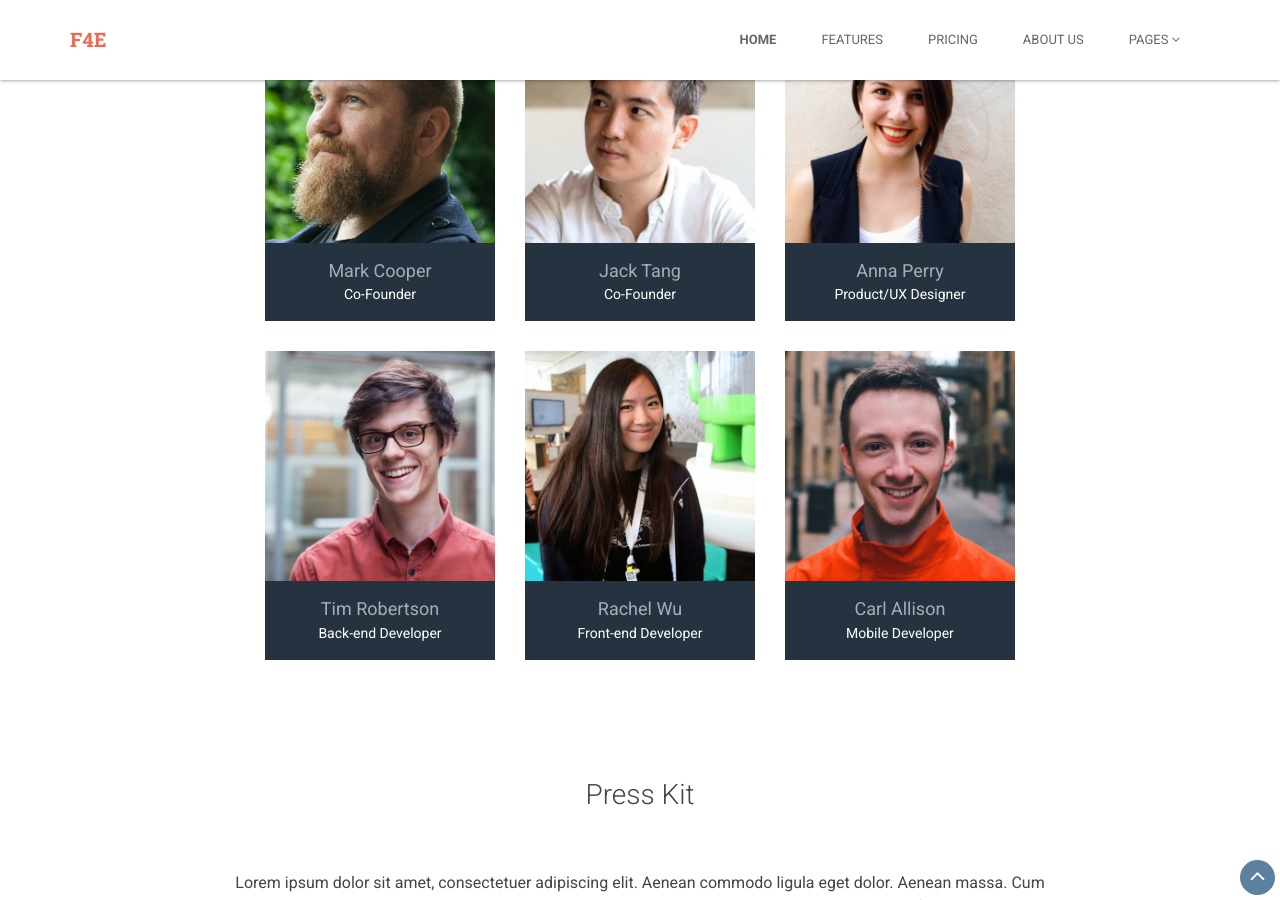
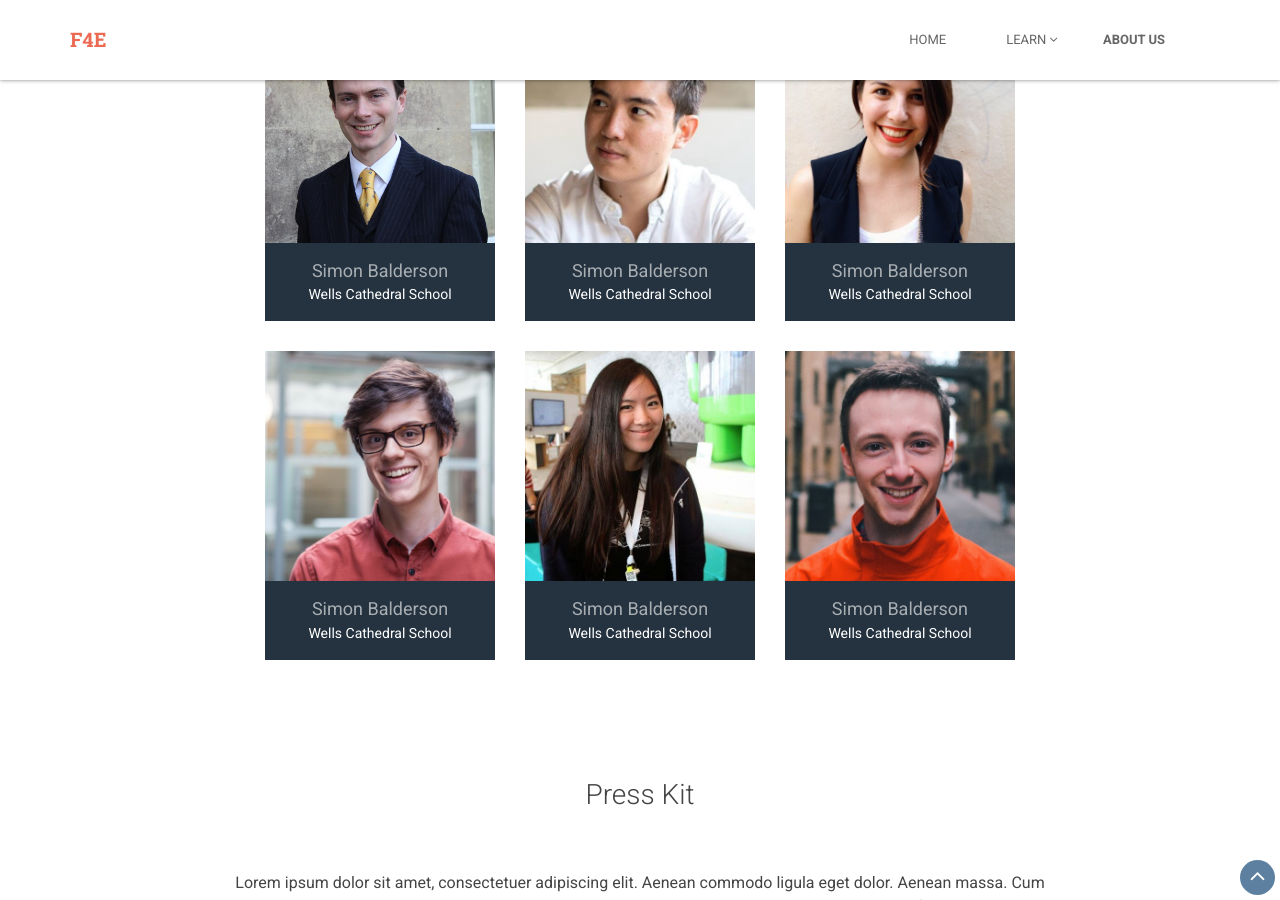
Before and after one commit to SWBalderson/FoundationsForExcellence, a Jekyll site: the page built from about.html, in a window 1280 px wide and 900 px high, scrolled down 963 px. Built offline with Jekyll 4.4.1, drawn with Linux system fonts in a browser that asks for light colours; comment, search, counter and statistics services are not loaded; some of the changed text lies outside the part shown.

Commit message:
More jekyll adaptations

```diff
--- /dev/null
+++ b/_data/people.yml
@@ -0,0 +1,31 @@
+- name: Simon Balderson
+  img: member-1.png
+  institution: Wells Cathedral School
+  linkedin: https://uk.linkedin.com/in/simonbalderson
+  twitter: https://twitter.com/WellsComputing
+  www: http://www.wellscathedralschool.org
+- name: Simon Balderson
+  img: member-2.png
+  institution: Wells Cathedral School
+  linkedin: https://uk.linkedin.com/in/simonbalderson
+  www: http://www.wellscathedralschool.org
+- name: Simon Balderson
+  img: member-3.png
+  institution: Wells Cathedral School
+  linkedin: https://uk.linkedin.com/in/simonbalderson
+  www: http://www.wellscathedralschool.org
+- name: Simon Balderson
+  img: member-4.png
+  institution: Wells Cathedral School
+  linkedin: https://uk.linkedin.com/in/simonbalderson
+  www: http://www.wellscathedralschool.org
+- name: Simon Balderson
+  img: member-5.png
+  institution: Wells Cathedral School
+  linkedin: https://uk.linkedin.com/in/simonbalderson
+  www: http://www.wellscathedralschool.org
+- name: Simon Balderson
+  img: member-6.png
+  institution: Wells Cathedral School
+  linkedin: https://uk.linkedin.com/in/simonbalderson
+  www: http://www.wellscathedralschool.org
--- a/_includes/header.html
+++ b/_includes/header.html
@@ -15,21 +15,26 @@
             </div><!--//navbar-header-->
             <div id="navbar-collapse" class="navbar-collapse collapse">
                 <ul class="nav navbar-nav">
-                    <li class="active nav-item"><a href="index.html">Home</a></li>
-                    <li class="nav-item"><a href="features.html">Features</a></li>
-                    <li class="nav-item"><a href="pricing.html">Pricing</a></li>
-                    <li class="nav-item"><a href="about.html">About Us</a></li>
-                    <li class="nav-item dropdown">
-                        <a class="dropdown-toggle" data-toggle="dropdown" data-hover="dropdown" data-delay="0" data-close-others="false" href="#">Pages <i class="fa fa-angle-down"></i></a>
-                        <ul class="dropdown-menu">
-                            <li><a href="download.html">Download Apps</a></li>
-                            <li><a href="blog.html">Blog</a></li>
-                            <li><a href="blog-single.html">Blog Single</a></li>
-                            <li><a href="blog-category.html">Blog Category</a></li>
-                            <li><a href="blog-archive.html">Blog Archive</a></li>
-                            <li><a href="contact.html">Contact</a></li>
-                        </ul>
-                    </li><!--//dropdown-->
+
+                    {% for item in site.data.nav %}
+                      {% if item.subcategories != null %}
+                        <li class="nav-item dropdown">
+                          <a class="dropdown-toggle" data-toggle="dropdown" data-hover="dropdown" data-delay="0" data-close-others="false" href="{{item.url}}">{{item.title}} <i class="fa fa-angle-down"></i></a>
+                          <ul class="dropdown-menu">
+                            {% for subcategory in item.subcategories %}
+                              <li><a href="{{subcategory.subhref}}">{{subcategory.subtitle}}</a></li>
+                            {% endfor %}
+                          </ul>
+                        </li>
+                      {% else %}
+                        {% if page.url == item.href %}
+                          <li class="nav-item active"><a href="{{item.href}}" class="nav-item">{{item.title}}</a></li>
+                        {% else %}
+                          <li class="nav-item"><a href="{{item.href}}" class="nav-item">{{item.title}}</a></li>
+                        {% endif %}
+                      {% endif %}
+                    {% endfor %}
+
                 </ul><!--//nav-->
             </div><!--//navabr-collapse-->
         </nav><!--//main-nav-->
--- a/about.html
+++ b/about.html
@@ -7,7 +7,7 @@ layout: default
 
 <!-- ******Video Section****** -->
 <section class="story-section section section-on-bg">
-    <h2 class="title container text-center">Our story, our value</h2>
+    <h2 class="title container text-center">Our Purpose</h2>
     <div class="story-container container text-center">
         <div class="story-container-inner" >
             <div class="about">
@@ -17,99 +17,34 @@ layout: default
             </div><!--//about-->
             <div class="team row">
                 <h3 class="title">Meet the team</h3>
+                {% for person in site.data.people %}
                 <div class="member col-md-4 col-sm-6 col-xs-12">
                     <div class="member-inner">
                         <figure class="profile">
-                            <img class="img-responsive" src="assets/images/team/member-1.png" alt=""/>
+                            <img class="img-responsive" src="assets/images/team/{{person.img}}" alt=""/>
                             <figcaption class="info">
-                                <span class="name">Mark Cooper</span>
+                                <span class="name">{{person.name}}</span>
                                 <br />
-                                <span class="job-title">Co-Founder</span>
+                                <span class="job-title">{{person.institution}}</span>
 
                             </figcaption>
                         </figure><!--//profile-->
                         <div class="social">
                             <ul class="social-list list-inline">
-                                <li><a href="#"><i class="fa fa-linkedin"></i></a></li>
-                                <li><a href="#"><i class="fa fa-twitter"></i></a></li>
+                              {% if person.linkedin != null %}
+                                <li><a href="{{person.linkedin}}"><i class="fa fa-linkedin"></i></a></li>
+                              {% endif %}
+                              {% if person.twitter != null %}
+                                <li><a href="{{person.twitter}}"><i class="fa fa-twitter"></i></a></li>
+                              {% endif %}
+                              {% if person.www != null %}
+                                <li><a href="{{person.www}}"><i class="fa fa-external-link"></i></a></li>
+                              {% endif %}
                             </ul><!--//social-list-->
                         </div><!--//social-->
                     </div><!--//member-inner-->
                 </div><!--//member-->
-                <div class="member col-md-4 col-sm-6 col-xs-12">
-                    <div class="member-inner">
-                        <figure class="profile">
-                            <img class="img-responsive" src="assets/images/team/member-2.png" alt=""/>
-                            <figcaption class="info"><span class="name">Jack Tang</span><br /><span class="job-title">Co-Founder</span></figcaption>
-                        </figure><!--//profile-->
-                        <div class="social">
-                            <ul class="social-list list-inline">
-                                <li><a href="#"><i class="fa fa-linkedin"></i></a></li>
-                                <li><a href="#"><i class="fa fa-twitter"></i></a></li>
-                            </ul><!--//social-list-->
-                        </div><!--//social-->
-                    </div><!--//member-inner-->
-                </div><!--//member-->
-                <div class="member col-md-4 col-sm-6 col-xs-12">
-                    <div class="member-inner">
-                        <figure class="profile">
-                            <img class="img-responsive" src="assets/images/team/member-3.png" alt=""/>
-                            <figcaption class="info"><span class="name">Anna Perry</span><br /><span class="job-title">Product/UX Designer</span></figcaption>
-                        </figure><!--//profile-->
-                        <div class="social">
-                            <ul class="social-list list-inline">
-                                <li><a href="#"><i class="fa fa-linkedin"></i></a></li>
-                                <li><a href="#"><i class="fa fa-twitter"></i></a></li>
-                                <li><a href="#"><i class="fa fa-dribbble"></i></a></li>
-                            </ul><!--//social-list-->
-                        </div><!--//social-->
-                    </div><!--//member-inner-->
-                </div><!--//member-->
-                <div class="member col-md-4 col-sm-6 col-xs-12">
-                    <div class="member-inner">
-                        <figure class="profile">
-                            <img class="img-responsive" src="assets/images/team/member-4.png" alt=""/>
-                            <figcaption class="info"><span class="name">Tim Robertson</span><br /><span class="job-title">Back-end Developer</span></figcaption>
-                        </figure><!--//profile-->
-                        <div class="social">
-                            <ul class="social-list list-inline">
-                                <li><a href="#"><i class="fa fa-linkedin"></i></a></li>
-                                <li><a href="#"><i class="fa fa-twitter"></i></a></li>
-                                <li><a href="#"><i class="fa fa-github-alt"></i></a></li>
-                            </ul><!--//social-list-->
-                        </div><!--//social-->
-                    </div><!--//member-inner-->
-                </div><!--//member-->
-                <div class="member col-md-4 col-sm-6 col-xs-12">
-                    <div class="member-inner">
-                        <figure class="profile">
-                            <img class="img-responsive" src="assets/images/team/member-5.png" alt=""/>
-                            <figcaption class="info"><span class="name">Rachel Wu</span><br /><span class="job-title">Front-end Developer</span></figcaption>
-                        </figure><!--//profile-->
-                        <div class="social">
-                            <ul class="social-list list-inline">
-                                <li><a href="#"><i class="fa fa-linkedin"></i></a></li>
-                                <li><a href="#"><i class="fa fa-twitter"></i></a></li>
-                                <li><a href="#"><i class="fa fa-github-alt"></i></a></li>
-                            </ul><!--//social-list-->
-                        </div><!--//social-->
-                    </div><!--//member-inner-->
-                </div><!--//member-->
-                <div class="member col-md-4 col-sm-6 col-xs-12">
-                    <div class="member-inner">
-                        <figure class="profile">
-                            <img class="img-responsive" src="assets/images/team/member-6.png" alt=""/>
-                            <figcaption class="info"><span class="name">Carl Allison</span><br /><span class="job-title">Mobile Developer</span></figcaption>
-                        </figure><!--//profile-->
-                        <div class="social">
-                            <ul class="social-list list-inline">
-                                <li><a href="#"><i class="fa fa-linkedin"></i></a></li>
-                                <li><a href="#"><i class="fa fa-twitter"></i></a></li>
-                                <li><a href="#"><i class="fa fa-github-alt"></i></a></li>
-                            </ul><!--//social-list-->
-                        </div><!--//social-->
-                    </div><!--//member-inner-->
-                </div><!--//member-->
+                {% endfor %}
             </div><!--//team-->
             <div class="press-kit text-center">
                 <h3 class="title">Press Kit</h3>
```
Also changed, not shown: _data/nav.yml (added, +15 -0 lines), assets/images/background/bg-header-1.jpg, assets/images/background/bg-header-2.jpg, assets/images/press/press-1.png, assets/images/press/press-2.png, assets/images/team/member-1.png.
